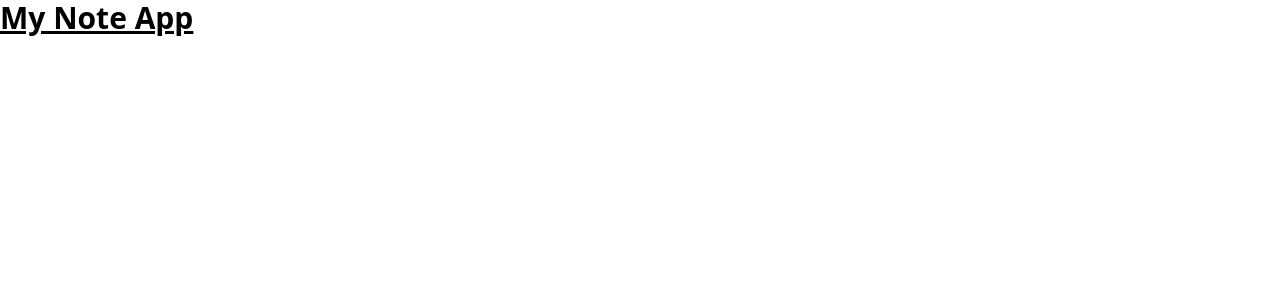
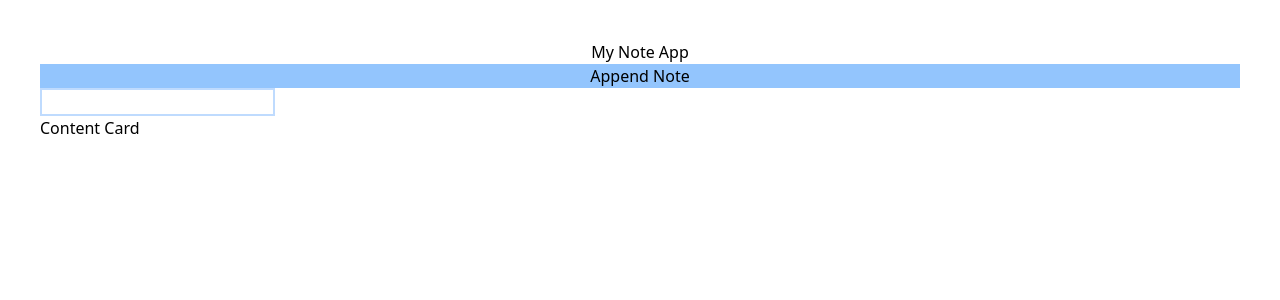
Before and after one commit to alfyandoo/mynote-app-frontend, a React (Create React App) app: page / in a window 1280 px wide. Shown: the top 300 px of the page. Built offline with nearby package versions, Linux system fonts and the light colour scheme.

Commit message:
setup component :construction:

```diff
--- a/src/App.tsx
+++ b/src/App.tsx
@@ -1,11 +1,10 @@
-import React from 'react';
+import React from "react";
+import BaseNote from "./components/BaseNote";
 
-const App = () => {
+export const App = () => {
   return (
-    <h1 className="text-3xl font-bold underline">
-      My Note App
-    </h1>
+    <>
+      <BaseNote />
+    </>
   );
-}
-
-export default App;
+};
--- /dev/null
+++ b/src/components/AppendNote.tsx
@@ -0,0 +1,11 @@
+import React from "react";
+
+export const AppendNote = () => {
+  return (
+    <>
+      <div>
+        <h1>Append Note</h1>
+      </div>
+    </>
+  );
+};
--- /dev/null
+++ b/src/components/BaseNote.tsx
@@ -0,0 +1,30 @@
+import React from 'react';
+import { getInitialData } from '../utils/index';
+import { AppendNote } from './AppendNote';
+import { ContentNote } from './ContentNote';
+
+class BaseNote extends React.Component {
+  constructor(props: {}) {
+    super(props);
+    this.state = {
+      data: getInitialData(),
+    };
+  }
+
+  render() {
+    return (
+      <div className="m-10">
+        <h1 className="text-center">My Note App</h1>
+        <div className="min-w-full flex justify-center bg-blue-300">
+          <AppendNote />
+        </div>
+
+        <div>
+          <ContentNote />
+        </div>
+      </div>
+    );
+  }
+}
+
+export default BaseNote;
--- /dev/null
+++ b/src/components/CardNote.tsx
@@ -0,0 +1,9 @@
+import React from "react";
+
+export const CardNote = () => {
+  return (
+    <>
+      <h1>Content Card</h1>
+    </>
+  );
+};
--- /dev/null
+++ b/src/components/ContentNote.tsx
@@ -0,0 +1,14 @@
+import React from 'react';
+import { CardNote } from './CardNote';
+import { SearchNote } from './SearchNote';
+
+export const ContentNote = () => {
+    return (
+        <>
+            <SearchNote />
+            <div>
+                <CardNote />
+            </div>
+        </>
+    );
+}
--- /dev/null
+++ b/src/components/SearchNote.tsx
@@ -0,0 +1,9 @@
+import React from "react";
+
+export const SearchNote = () => {
+  return (
+    <>
+      <input type="search" className="border-2 border-blue-200" />
+    </>
+  );
+};
--- a/src/index.tsx
+++ b/src/index.tsx
@@ -1,10 +1,10 @@
 import React from 'react';
 import ReactDOM from 'react-dom/client';
 import './styles/index.css';
-import App from './App';
+import { App } from './App';
 
 const root = ReactDOM.createRoot(
-  document.getElementById('root') as HTMLElement
+  document.getElementById("root") as HTMLElement
 );
 root.render(
   <React.StrictMode>
```
